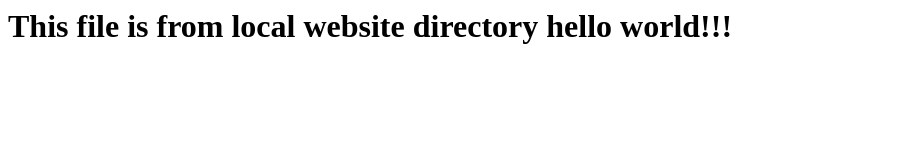
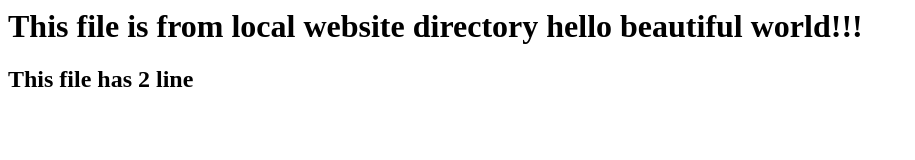
Before and after one commit to shahbazkhot/ansible1, a plain HTML site: page index.html in a window 1280 px wide. Shown: the whole page, without its empty margins (0-915 px from the left). Drawn offline with Linux system fonts and the light colour scheme.

Commit message:
Adding changes in Index file

```diff
--- a/index.html
+++ b/index.html
@@ -1,5 +1,6 @@
 <html>
   <body>
-    <h1>This file is from local website directory hello world!!!</h1>
+    <h1>This file is from local website directory hello beautiful world!!!</h1>
+    <h2>This file has 2 line</h2>
   </body>
 </html>
```
